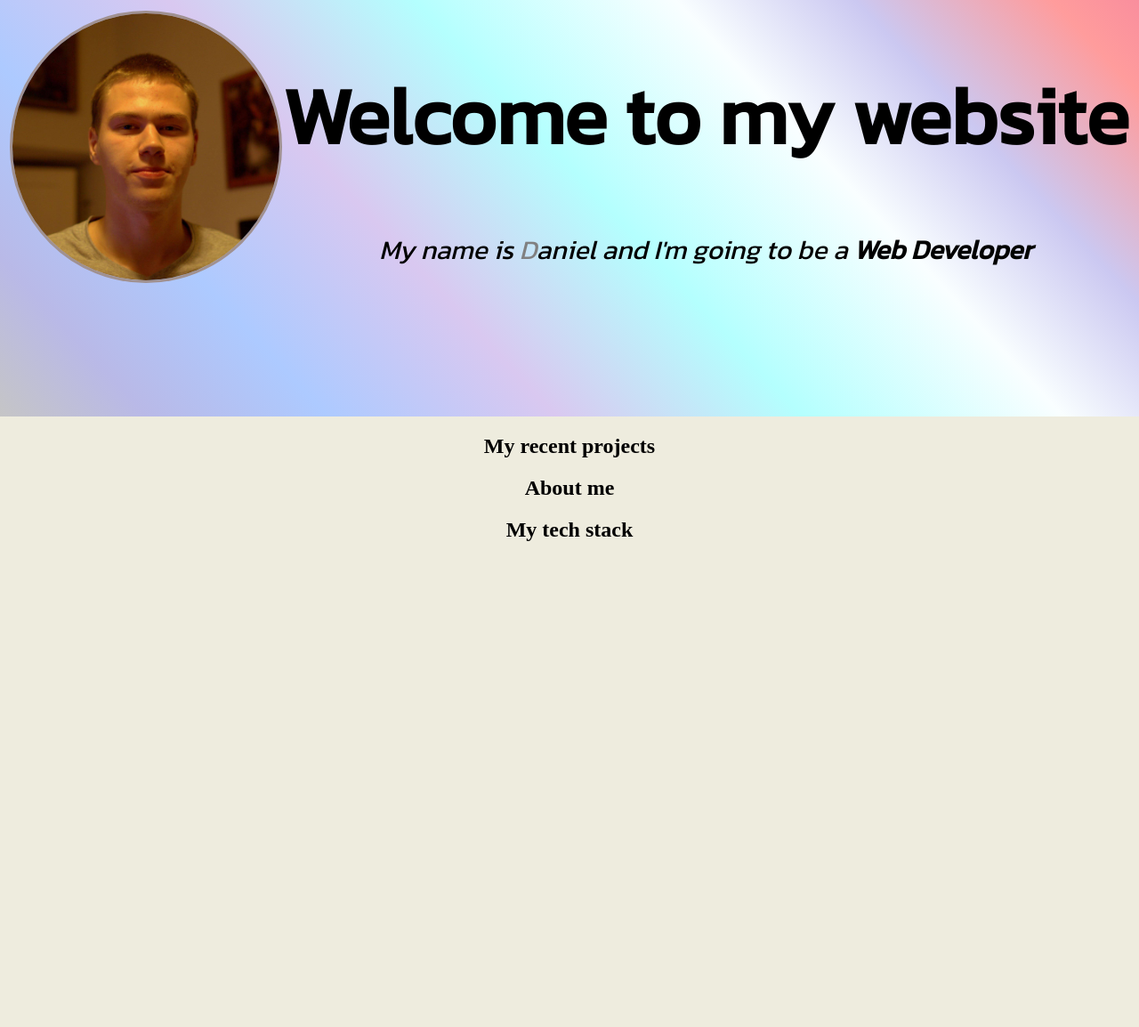
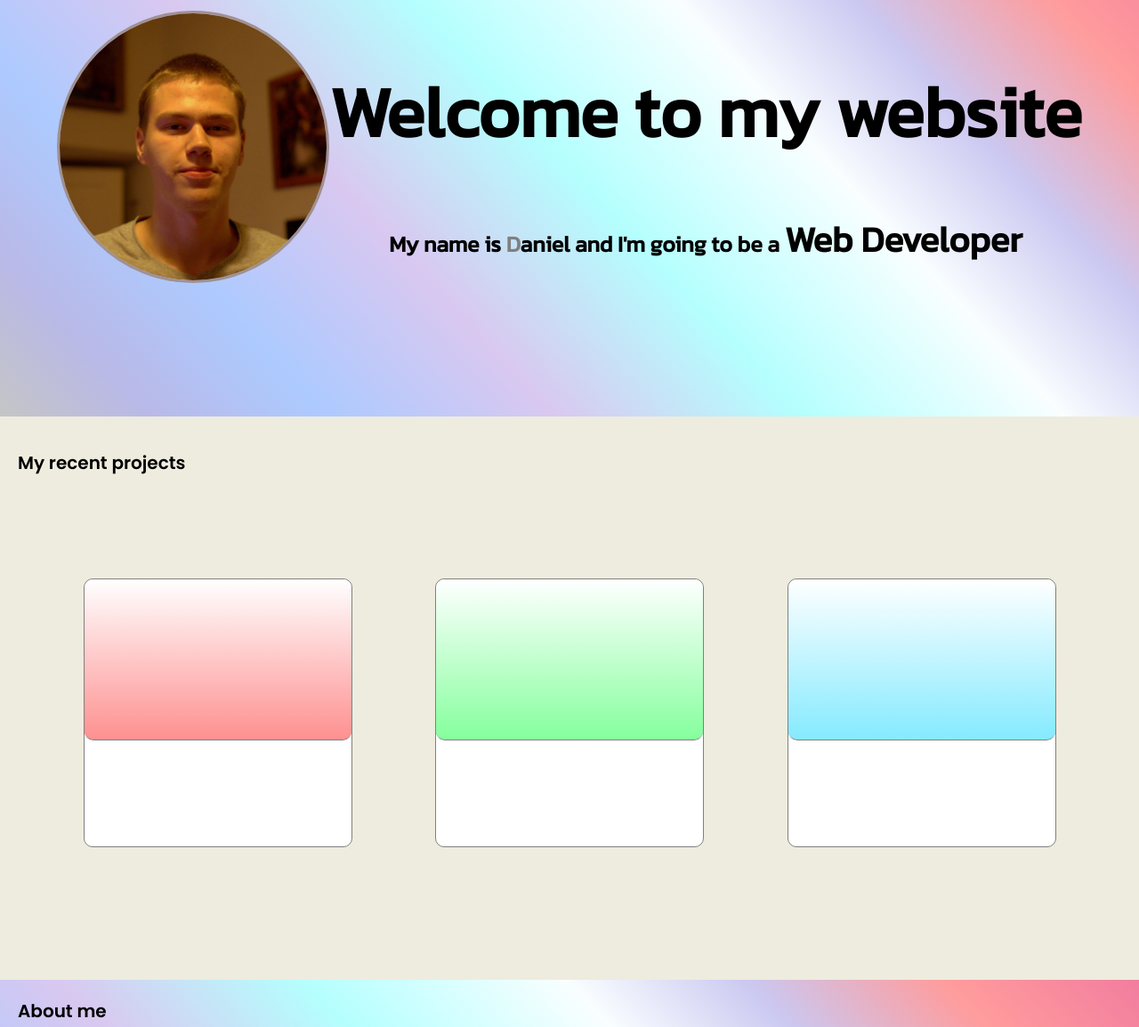
Before and after one commit to Daneqq/Personal-Webpage, a plain HTML site: page index.html in a window 1280 px wide. Shown: the part 193-1347 px from the top of the page at 89% size. Drawn offline with Linux system fonts and the light colour scheme.

Commit message:
add styling for project section

```diff
--- a/index.html
+++ b/index.html
@@ -28,20 +28,31 @@
         </div>
     </header>
     <main>
-        <div id="projects">
+
+        <div id="project-box">
             <h2>My recent projects</h2>
-            <div class="project"></div>
-            <div class="project"></div>
-            <div class="project"></div>
-
+            <div id="projects">
+                <div class="project-item">
+                    <div class="project-image" id="im1"></div>
+                    <div class="project-dercription"></div>
+                </div>
+                <div class="project-item">
+                    <div class="project-image" id="im2"></div>
+                    <div class="project-dercription"></div>
+                </div>
+                <div class="project-item">
+                    <div class="project-image" id="im3"></div>
+                    <div class="project-dercription"></div>
+                </div>
+            </div>
         </div>
         <div id="about-me">
+            <h2>About me</h2>
             <section>
-                <h2>About me</h2>
+
                 <p></p>
             </section>
             <section>
-                <h2>My tech stack</h2>
                 <div id="stack">
                     <div class="stack-item"></div>
                     <div class="stack-item"></div>
--- a/styles.css
+++ b/styles.css
@@ -7,6 +7,7 @@ body {
     padding: 0;
     text-align: center;
     box-sizing: border-box;
+    scroll-behavior: smooth;
 }
 
 nav {
@@ -56,22 +57,36 @@ header{
     justify-items: center;
     align-items: center;
 
-
-
-
-
 }
 
 main {
     height: 1200px;
     width: 100%;
+    padding: 0px;
+    margin: 0px;
+
+}
+
+#project-box {
+    width: 100%;
+    height: 600px;
+
+
+}
+
+#about-me {
+    width: 100%;
+    height: 600px;
+    background: linear-gradient(47deg, rgba(197,197,198,1) 0%, rgba(185,185,231,1) 9%, rgba(173,202,255,1) 20%, rgba(217,200,240,1) 34%, rgba(180,255,254,1) 49%, rgba(249,254,255,1) 65%, rgba(203,200,241,1) 76%, rgba(255,156,156,1) 88%, rgba(242,125,159,1) 100%);
 
 }
 
 footer{
     height: 150px;
     width: 100%;
-    background: linear-gradient(47deg, rgba(197,197,198,1) 0%, rgba(185,185,231,1) 9%, rgba(173,202,255,1) 20%, rgba(217,200,240,1) 34%, rgba(180,255,254,1) 49%, rgba(249,254,255,1) 65%, rgba(203,200,241,1) 76%, rgba(255,156,156,1) 88%, rgba(242,125,159,1) 100%);
+
+
+
 }
 
 a {
@@ -99,16 +114,76 @@ a:hover {
 }
 
 h1 {
-    font-size: 90px;
+    font-size: 80px;
 }
 
 #description {
-    font-size: 30px;
-    font-style: italic;
+    font-size: 25px;
+    font-weight: bold;
+
 }
 
 #web-dev{
 
-    font-weight: bolder;
-    font-family: 40px;
+    font-weight: bold;
+    font-size: 40px;
+
 }
+
+h2 {
+    font-family: 'Poppins', sans-serif;
+    font-size: 20px;
+    padding-left: 20px;
+    padding-top: 20px;
+    text-align: left;
+}
+
+#projects {
+    width: 100%;
+    height: 500px;
+    display: flex;
+    flex-direction: row;
+    justify-content: space-evenly;
+    align-items: center;
+}
+
+.project-item {
+    height: 300px;
+    width: 300px;
+    background-color: rgb(255, 255, 255);
+    border: solid 1px grey;
+    border-radius: 10px;
+}
+
+.project-item:hover{
+    transform: translateY(-5px);
+    box-shadow: 0px 10px 5px grey;
+}
+
+.project-image{
+    width: 100%;
+    height: 60%;
+    border-bottom: solid 1px grey;
+    overflow: hidden;
+    border-radius: 10px;
+
+
+}
+
+
+.project-decription{
+    width: 100%;
+    height: 40%;
+}
+
+#im1 {
+    background: linear-gradient(0deg, rgba(254,144,144,1) 0%, rgba(255,255,255,1) 100%);
+}
+
+#im2 {
+    background: linear-gradient(0deg, rgba(133,255,157,1) 0%, rgba(255,255,255,1) 100%);
+}
+
+#im3 {
+    background: linear-gradient(0deg, rgba(133,234,255,1) 0%, rgba(255,255,255,1) 100%);
+}
```
